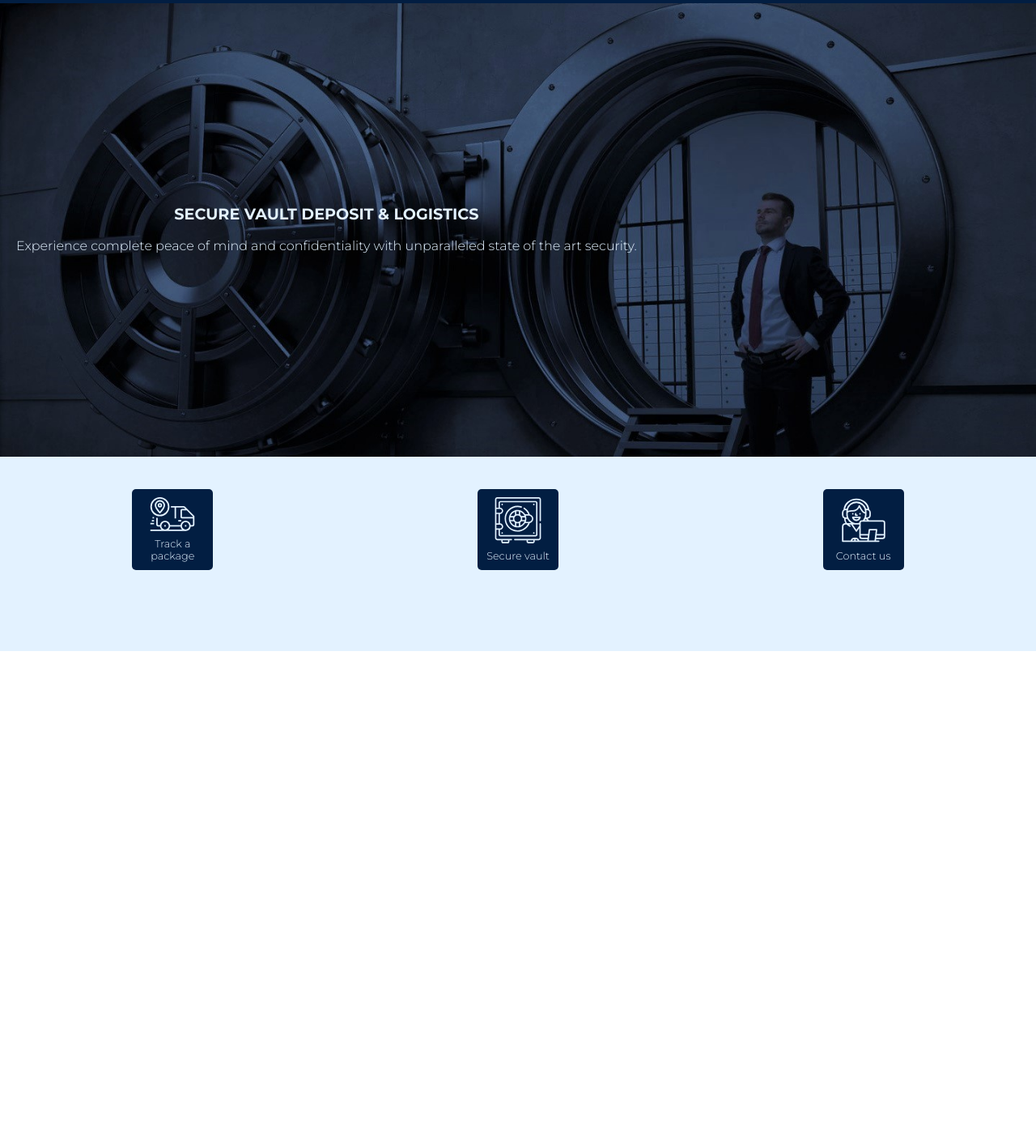
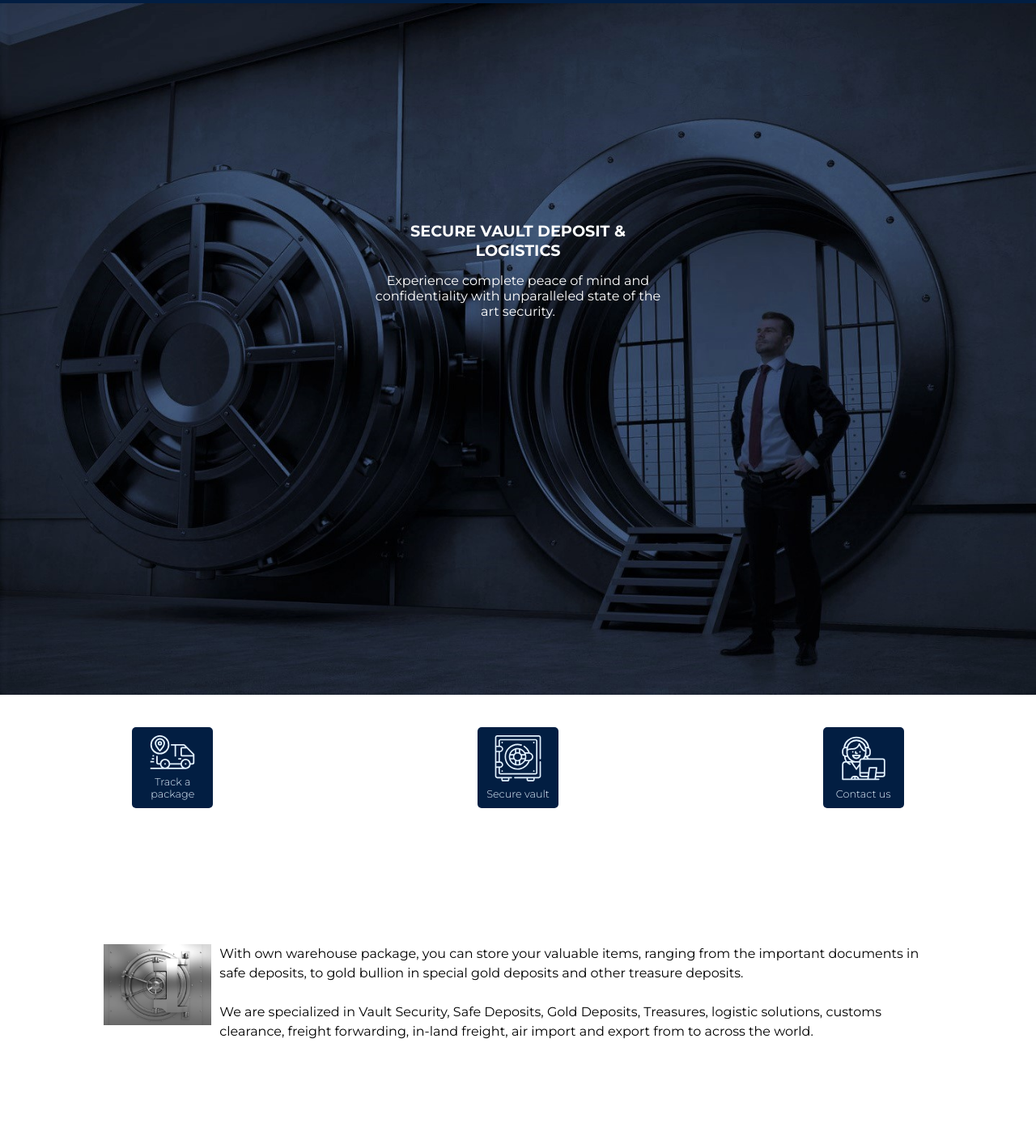
Before and after one commit to alf86930/swift-security, a Gatsby site: page / in a window 1280 px wide. Shown: the part 56-1470 px from the top of the page at 81% size. Before the commit the page ends 860 px from the top, so only its background shows below. Built offline with nearby package versions, Linux system fonts and the light colour scheme; Gatsby itself is replaced by a stand-in of ours.

Commit message:
complete vault section

```diff
--- a/src/components/hero/hero.module.scss
+++ b/src/components/hero/hero.module.scss
@@ -1,27 +1,11 @@
 .hero {
-  display: flex;
-  align-items: center;
   width: 100%;
-  height: 70vh;
+  min-height: 70vh;
   background-color: var(--blue-lightest);
   overflow: hidden;
   position: relative;
 }
 
 .heroBg {
-  width: 100%;
-  height: 100%;
-  position: absolute;
-  left: 0;
-  right: 0;
-  z-index: 2;
-  object-fit: cover;
+  min-height: inherit;
 }
-
-.heroContent {
-  color: var(--blue-lightest);
-  padding: 20px;
-  border-top-right-radius: 5px;
-  border-bottom-right-radius: 5px;
-  z-index: 3;
-}
--- a/src/components/hero/index.tsx
+++ b/src/components/hero/index.tsx
@@ -1,21 +1,19 @@
 import * as React from 'react'
+import Img from 'gatsby-image'
 import styles from './hero.module.scss'
 
 type HeroProps = {
   bg: any
   content: React.ReactNode
+  imageAlt: string
 }
 
-const Hero: React.FC<HeroProps> = ({ bg, content }) => {
+const Hero: React.FC<HeroProps> = ({ bg, content, imageAlt }) => {
   return (
     <div className={styles.hero}>
-      <img
-        className={styles.heroBg}
-        src={bg}
-        alt="Man standing in front of vault"
-      />
+      <Img className={styles.heroBg} fluid={bg.fluid} alt={imageAlt} />
 
-      <div className={styles.heroContent}>{content}</div>
+      {content}
     </div>
   )
 }
--- a/src/components/services-cta/index.tsx
+++ b/src/components/services-cta/index.tsx
@@ -14,8 +14,8 @@ const services = [
 
 const ServicesCTA = () => {
   const renderServices = () =>
-    services.map(service => (
-      <div className={styles.serviceBox}>
+    services.map((service, i) => (
+      <div key={i} className={styles.serviceBox}>
         {service.icon}
         <p className={styles.serviceLabel}>{service.label}</p>
       </div>
--- /dev/null
+++ b/src/components/vault-info/index.tsx
@@ -0,0 +1,26 @@
+import * as React from 'react'
+
+import VaultIMG from '../../assets/images/home-vault-two.jpg'
+import styles from './vault-info.module.scss'
+
+const VaultInfo = () => {
+  return (
+    <div className={styles.container}>
+      <div>
+        <img className={styles.vaultImg} src={VaultIMG} alt="A metal vault" />
+      </div>
+
+      <p className={styles.vaultDescription}>
+        With own warehouse package, you can store your valuable items, ranging
+        from the important documents in safe deposits, to gold bullion in
+        special gold deposits and other treasure deposits.
+        <br /> <br />
+        We are specialized in Vault Security, Safe Deposits, Gold Deposits,
+        Treasures, logistic solutions, customs clearance, freight forwarding,
+        in-land freight, air import and export from to across the world.
+      </p>
+    </div>
+  )
+}
+
+export default VaultInfo
--- /dev/null
+++ b/src/components/vault-info/vault-info.module.scss
@@ -0,0 +1,16 @@
+.container {
+  background-color: var(--white);
+  padding: 10% 10%;
+}
+
+.vaultImg {
+  width: auto;
+  height: 100px;
+  float: left;
+  padding-right: 10px;
+}
+
+.vaultDescription {
+  line-height: 1.5;
+  margin: 0;
+}
--- a/src/layout/global.scss
+++ b/src/layout/global.scss
@@ -5,7 +5,7 @@
   --blue-normal: #00377c;
   --blue-darkest: #021e42;
   --black: #000000;
-  --white: #fcfcfc;
+  --white: #ffffff;
   --box-shadow: 0 2px 7px rgba(17, 17, 17, 0.175);
 }
 
--- a/src/pages/_styles/index.module.scss
+++ b/src/pages/_styles/index.module.scss
@@ -1,12 +1,29 @@
-.heroH2 {
+.heroOneContainer {
+  // for reference: https://www.smashingmagazine.com/2013/08/absolute-horizontal-vertical-centering-css/
+  width: 100%;
+  height: 50%;
+  min-width: 200px;
+  max-width: 400px;
+  padding: 40px 20px;
+
+  overflow: auto;
+  margin: auto;
+  position: absolute;
+  top: 0;
+  left: 0;
+  bottom: 0;
+  right: 0;
+  text-align: center;
+  color: var(--white);
+}
+
+.heroOneH2 {
   font-size: 1.2em;
   font-weight: 600;
-  text-align: center;
   text-transform: uppercase;
 }
 
-.heroP {
+.heroOneP {
   font-weight: 300;
-  text-align: center;
   line-height: 1.5;
 }
--- a/src/pages/index.tsx
+++ b/src/pages/index.tsx
@@ -1,29 +1,62 @@
 import * as React from 'react'
+import { graphql } from 'gatsby'
 
+// components
 import Layout from '../layout'
-// images
-import HomeVaultOneImg from '../assets/images/home-vault-one.jpg'
 import Hero from '../components/hero'
+import ServicesCTA from '../components/services-cta'
+import VaultInfo from '../components/vault-info'
 
+// styles
 import styles from './_styles/index.module.scss'
-import ServicesCTA from '../components/services-cta'
 
 const heroOneContent = (
-  <>
-    <h2 className={styles.heroH2}>Secure Vault Deposit &amp; Logistics</h2>
+  <div className={styles.heroOneContainer}>
+    <h2 className={styles.heroOneH2}>Secure Vault Deposit &amp; Logistics</h2>
 
-    <p className={styles.heroP}>
+    <p className={styles.heroOneDescription}>
       Experience complete peace of mind and confidentiality with unparalleled
       state of the art security.
     </p>
-  </>
+  </div>
 )
 
-const IndexPage = () => (
-  <Layout title="Home">
-    <Hero bg={HomeVaultOneImg} content={heroOneContent} />
-    <ServicesCTA />
-  </Layout>
-)
+type IndexPageProps = {
+  data: any
+}
+
+const IndexPage: React.FC<IndexPageProps> = ({ data }) => {
+  const images = data.allImageSharp.nodes.reduce((acc, cur) => {
+    const imageName = cur.fluid.originalName.split('.')[0]
+    acc[imageName] = cur
+    return acc
+  }, {})
+
+  return (
+    <Layout title="Home">
+      <Hero
+        bg={images['home-vault-one']}
+        content={heroOneContent}
+        imageAlt="Man standing in front of vault"
+      />
+
+      <ServicesCTA />
+      <VaultInfo />
+    </Layout>
+  )
+}
+
+export const imagesQuery = graphql`
+  query HomeImages {
+    allImageSharp(filter: { fluid: { originalName: { regex: "/home/" } } }) {
+      nodes {
+        fluid {
+          originalName
+          ...GatsbyImageSharpFluid
+        }
+      }
+    }
+  }
+`
 
 export default IndexPage
--- a/tsconfig.json
+++ b/tsconfig.json
@@ -2,7 +2,7 @@
   "compilerOptions": {
     "outDir": "./dist/",
     "sourceMap": true,
-    "noImplicitAny": true,
+    "noImplicitAny": false,
     "esModuleInterop": true,
     "allowSyntheticDefaultImports": true,
     "allowJs": true,
```
Also changed, not shown: data/home-images/home-ship-one.jpg (added), data/home-images/home-vault-one.jpg (added), data/home-images/home-vault-two.jpg (added), src/assets/images/home-ship-one.jpg (added), src/assets/images/home-vault-two.jpg (added), 1 other file.
